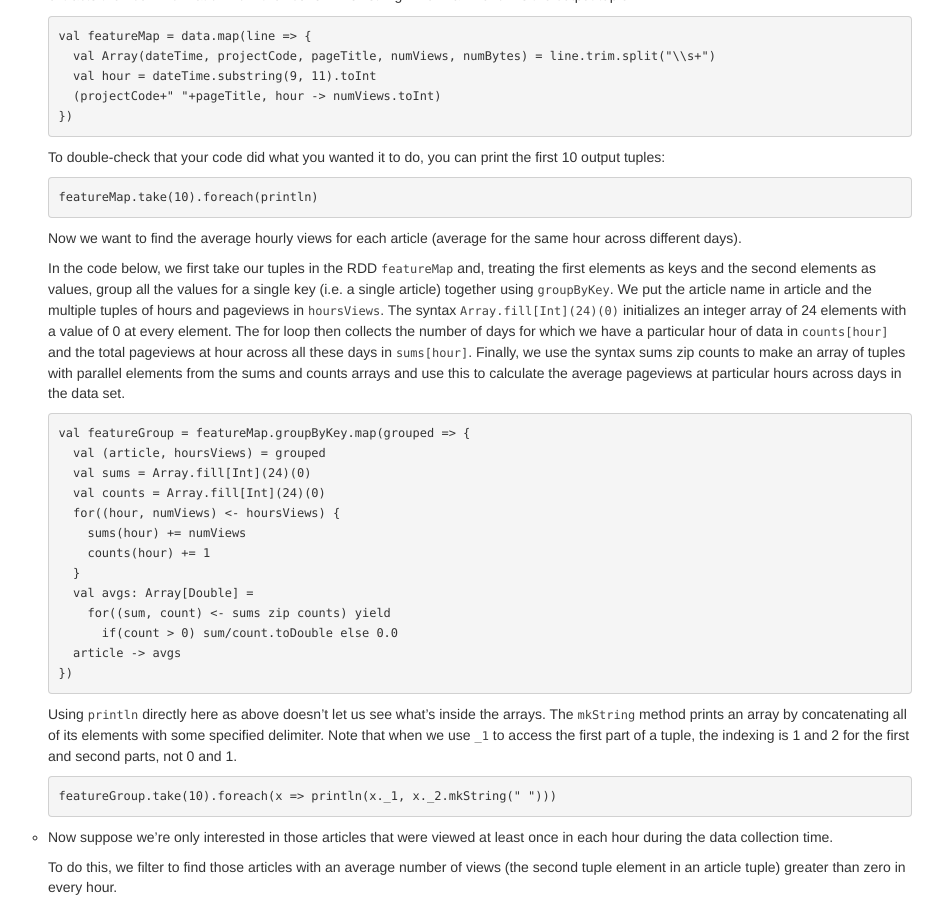
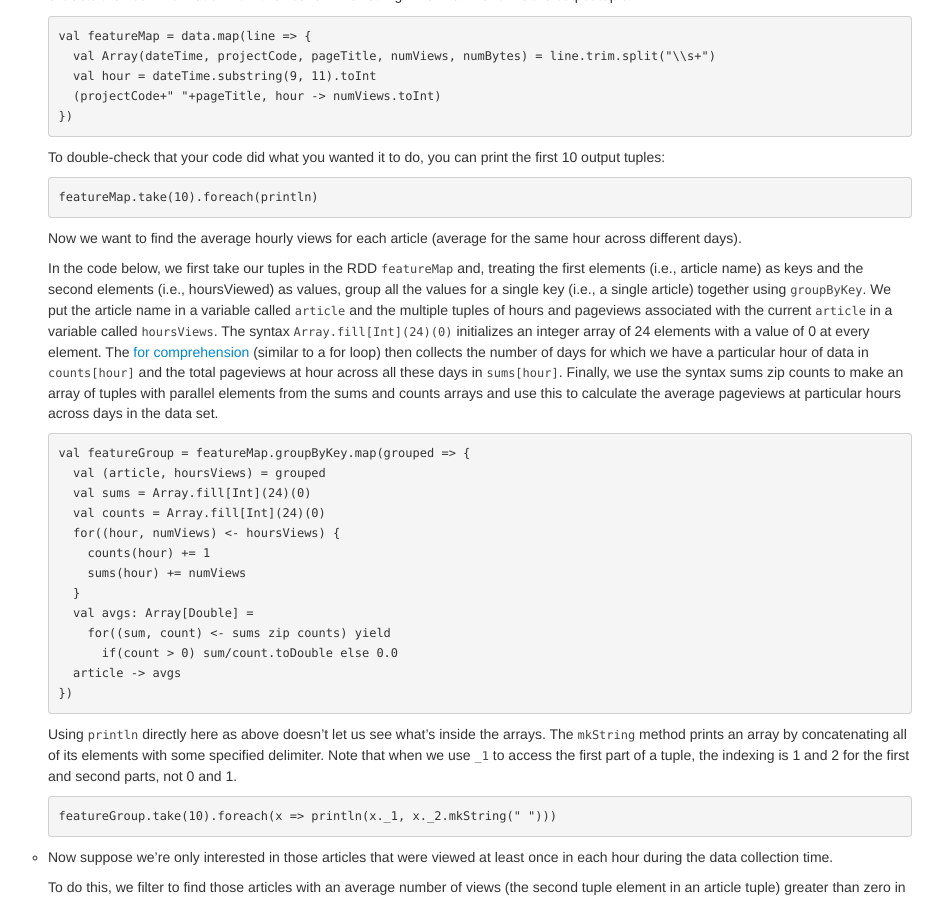
Before and after one commit to databricks/spark-training, a Jekyll site: the page built from strata_2013/index.md, in a window 1280 px wide and 900 px high, scrolled down 17757 px. Shown: the whole window, without its empty margins (185-1128 px from the left). Built offline with Jekyll 4.4.1, drawn with Linux system fonts in a browser that asks for light colours; some of the changed text lies outside the part shown.

Commit message:
Minor updates and clarifications.

```diff
--- a/strata_2013/index.md
+++ b/strata_2013/index.md
@@ -41,7 +41,7 @@ table td, table th {
 # Launching a Spark/Shark Cluster on EC2
 
 For the Strata tutorial, we have provided you with login credentials for an existing EC2 cluster.
-To launch your own cluster (after the event, for example), follow [these instructions](launching-a-cluster.html).
+If, for some reason, you want to to launch your own cluster using your own EC2 credentials (after the event, for example), follow [these instructions](launching-a-cluster.html).
 
 # Logging into the Cluster
 
@@ -1217,7 +1217,7 @@ Recall that each record in our dataset consists of a string with the format "`<d
 
       Now we want to find the average hourly views for each article (average for the same hour across different days).
 
-      In the code below, we first take our tuples in the RDD `featureMap` and, treating the first elements as keys and the second elements as values, group all the values for a single key (i.e. a single article) together using `groupByKey`.  We put the article name in article and the multiple tuples of hours and pageviews in `hoursViews`. The syntax `Array.fill[Int](24)(0)` initializes an integer array of 24 elements with a value of 0 at every element. The for loop then collects the number of days for which we have a particular hour of data in `counts[hour]` and the total pageviews at hour across all these days in `sums[hour]`. Finally, we use the syntax sums zip counts to make an array of tuples with parallel elements from the sums and counts arrays and use this to calculate the average pageviews at particular hours across days in the data set.
+      In the code below, we first take our tuples in the RDD `featureMap` and, treating the first elements (i.e., article name) as keys and the second elements (i.e., hoursViewed) as values, group all the values for a single key (i.e., a single article) together using `groupByKey`.  We put the article name in a variable called `article` and the multiple tuples of hours and pageviews associated with the current `article` in a variable called `hoursViews`. The syntax `Array.fill[Int](24)(0)` initializes an integer array of 24 elements with a value of 0 at every element. The <a href="http://www.scala-lang.org/node/111">for comprehension</a> (similar to a for loop) then collects the number of days for which we have a particular hour of data in `counts[hour]` and the total pageviews at hour across all these days in `sums[hour]`. Finally, we use the syntax sums zip counts to make an array of tuples with parallel elements from the sums and counts arrays and use this to calculate the average pageviews at particular hours across days in the data set.
 
       ~~~
       val featureGroup = featureMap.groupByKey.map(grouped => {
@@ -1225,8 +1225,8 @@ Recall that each record in our dataset consists of a string with the format "`<d
         val sums = Array.fill[Int](24)(0)
         val counts = Array.fill[Int](24)(0)
         for((hour, numViews) <- hoursViews) {
+          counts(hour) += 1
           sums(hour) += numViews
-          counts(hour) += 1
         }
         val avgs: Array[Double] =
           for((sum, count) <- sums zip counts) yield
```
Also changed, not shown: other parts of strata_2013/index.md (+3 -3 lines).
